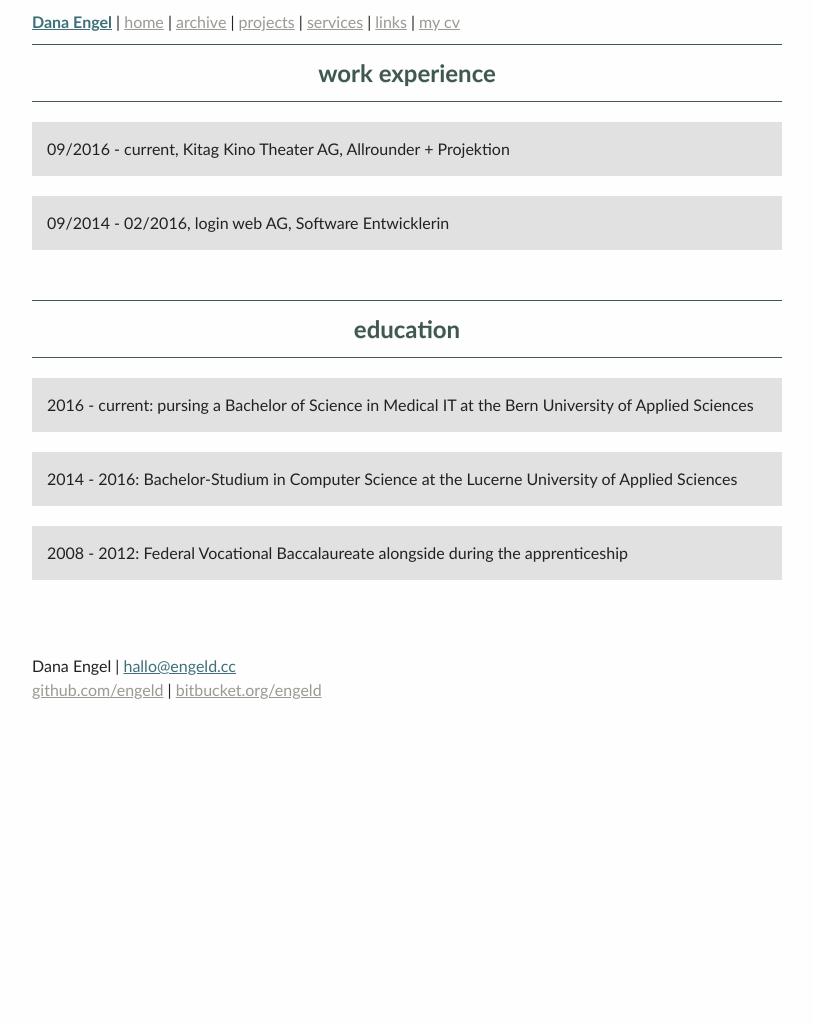
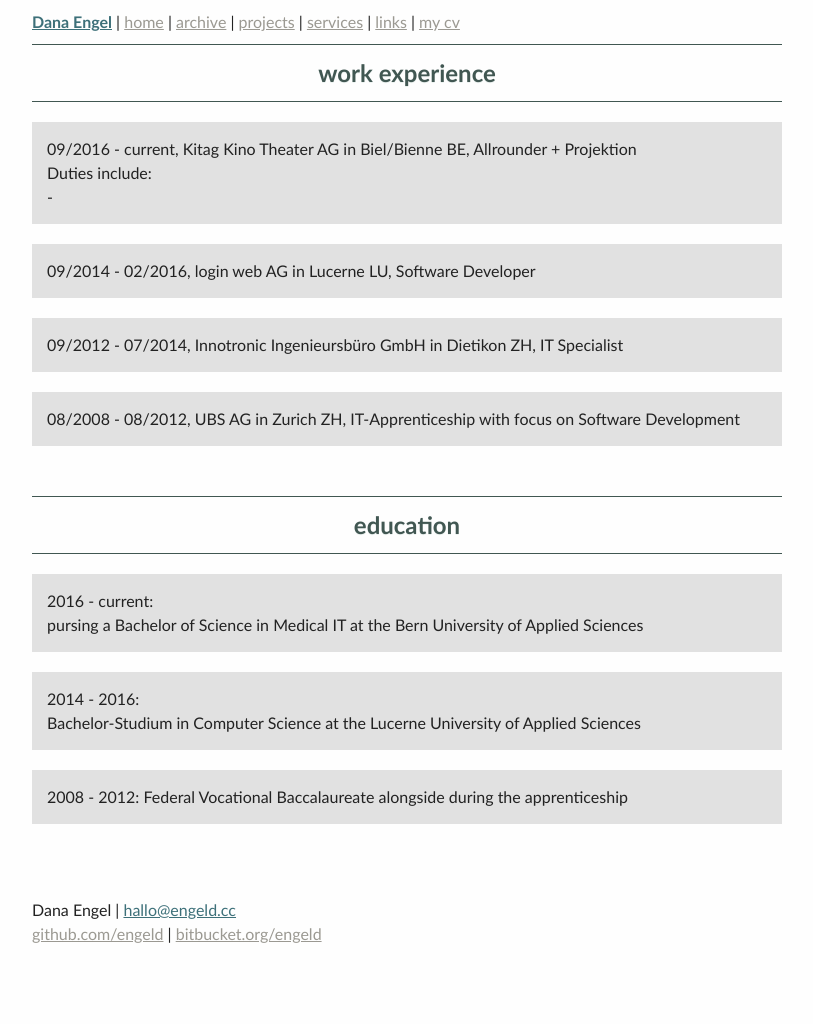
Before and after one commit to engeld/engeld.github.com, a Jekyll site: the page built from about.html, in a window 1280 px wide. Shown: the whole page, without its empty margins (233-1046 px from the left). Built offline with Jekyll 4.4.1, drawn with Linux system fonts in a browser that asks for light colours; before the commit the page ends 900 px from its top, so only the background shows below that.

Commit message:
add more infos

```diff
--- a/about.html
+++ b/about.html
@@ -5,13 +5,22 @@ title: engeld's Blog
 
 <h1>work experience</h1>
 <ul>
-	<li>09/2016 - current, Kitag Kino Theater AG, Allrounder + Projektion</li>
-	<li>09/2014 - 02/2016, login web AG, Software Entwicklerin</li>
+	<li>
+		09/2016 - current, Kitag Kino Theater AG in Biel/Bienne BE, Allrounder + Projektion<br />
+		Duties include:<br />
+		-
+	</li>
+	<li>09/2014 - 02/2016, login web AG in Lucerne LU, Software Developer<br />
+	</li>
+	<li>09/2012 - 07/2014, Innotronic Ingenieursbüro GmbH in Dietikon ZH, IT Specialist<br />
+	</li>
+	<li>08/2008 - 08/2012, UBS AG in Zurich ZH, IT-Apprenticeship with focus on Software Development<br />
+	</li>
 </ul>
 
 <h1>education</h1>
 <ul>
-	<li>2016 - current: pursing a Bachelor of Science in Medical IT at the Bern University of Applied Sciences</li>
-	<li>2014 - 2016: Bachelor-Studium in Computer Science at the Lucerne University of Applied Sciences</li>
+	<li>2016 - current: <br />pursing a Bachelor of Science in Medical IT at the Bern University of Applied Sciences</li>
+	<li>2014 - 2016: <br />Bachelor-Studium in Computer Science at the Lucerne University of Applied Sciences</li>
 	<li>2008 - 2012: Federal Vocational Baccalaureate alongside during the apprenticeship</li>
 </ul>
```
